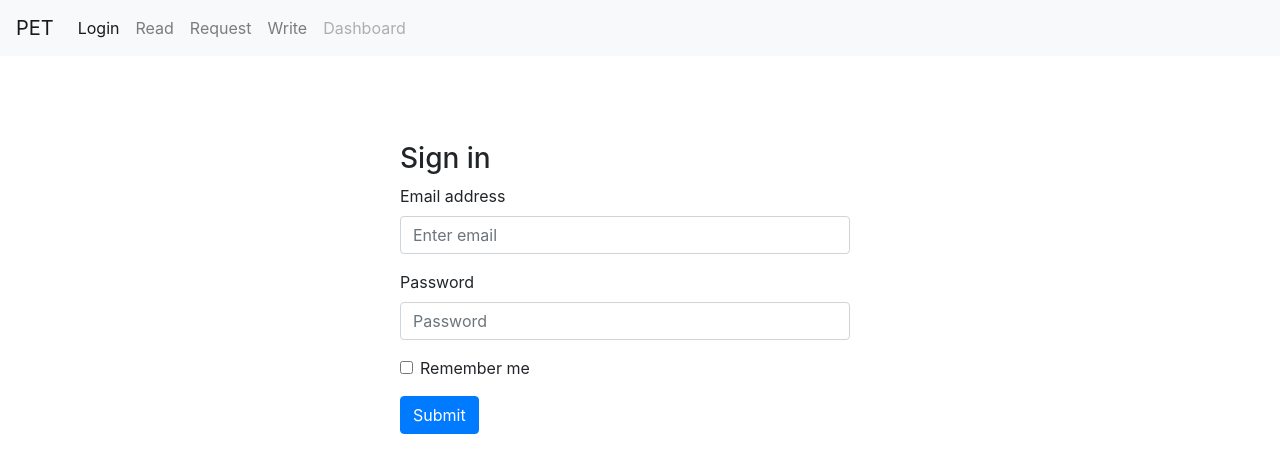
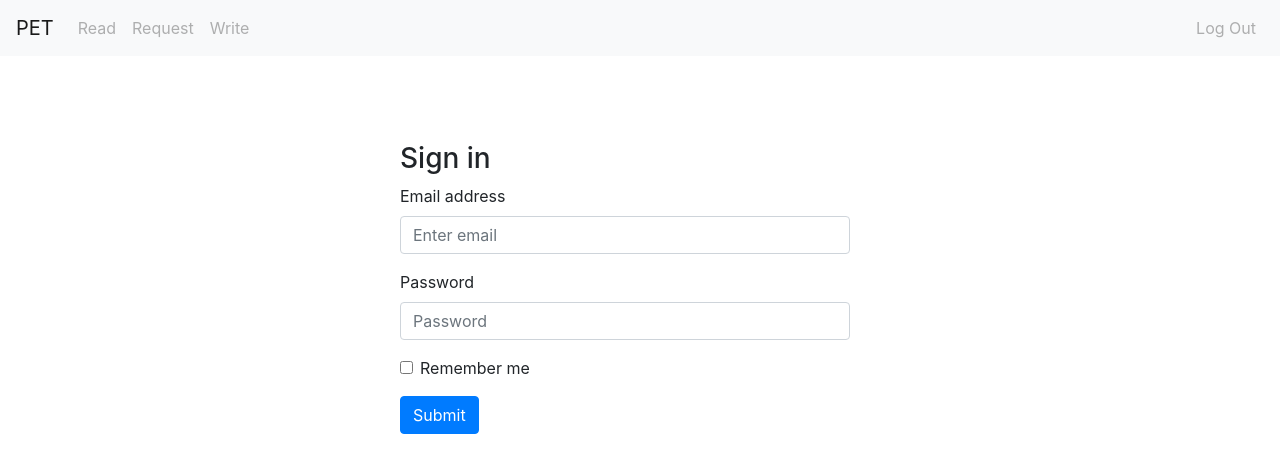
Before and after one commit to ryanmccarth/The-Farm-PET, a React (Create React App) app in the folder pet-client/: page / in a window 1280 px wide. Shown: the top 472 px of the page. Built offline with nearby package versions, Linux system fonts and the light colour scheme.

Commit message:
Login dependent page navigation added

```diff
--- a/pet-client/src/App.js
+++ b/pet-client/src/App.js
@@ -3,21 +3,34 @@ import "./App.css";
 
 import Nav from "./Components/NavBar";
 import Cont from "./Components/Content";
+import session from "./session";
 
 class App extends Component {
   state = {
-    currentPage: "login"
+    currentPage: session.exists() ? "read" : "login",
+    session: session,
   };
 
-  updateContent = navDestination => {
+  updateContent = (navDestination) => {
     this.setState({ currentPage: navDestination });
+  };
+  updateSession = (session) => {
+    this.setState({ session: session });
   };
 
   render() {
     return (
       <React.Fragment>
-        <Nav page={this.state.currentPage} update={this.updateContent} />
-        <Cont page={this.state.currentPage} />
+        <Nav
+          page={this.state.currentPage}
+          updateContent={this.updateContent}
+          updateSession={this.updateSession}
+        />
+        <Cont
+          page={this.state.currentPage}
+          updateContent={this.updateContent}
+          updateSession={this.updateSession}
+        />
       </React.Fragment>
     );
   }
--- a/pet-client/src/Components/Content.jsx
+++ b/pet-client/src/Components/Content.jsx
@@ -8,7 +8,12 @@ import Write from "./WriteReviews";
 class Content extends Component {
   displayContent() {
     if (this.props.page === "login") {
-      return <Login />;
+      return (
+        <Login
+          updateSession={this.props.updateSession}
+          updateContent={this.props.updateContent}
+        />
+      );
     }
     if (this.props.page === "read") {
       return <Read />;
--- a/pet-client/src/Components/Login.jsx
+++ b/pet-client/src/Components/Login.jsx
@@ -9,8 +9,6 @@ import Button from "react-bootstrap/Button";
 import session from "../session";
 
 class Login extends Component {
-  state = {};
-
   async handleLogin(e) {
     e.preventDefault();
     const username = document.getElementById("email").value;
@@ -21,12 +19,12 @@ class Login extends Component {
       method: "POST",
       headers: {
         Accept: "application/json",
-        "Content-Type": "application/json"
+        "Content-Type": "application/json",
       },
       body: JSON.stringify({
         username: username,
-        password: password
-      })
+        password: password,
+      }),
     });
 
     let message, alertVariant;
@@ -47,6 +45,9 @@ class Login extends Component {
       }
       message = "Success! Your token is " + body.token + ".";
       alertVariant = "success";
+      this.props.updateSession(session);
+      this.props.updateContent("read");
+      return;
     }
 
     ReactDOM.render(
@@ -59,7 +60,7 @@ class Login extends Component {
     return (
       <Container className="login-container d-flex">
         <Container className="row justify-content-center align-self-center">
-          <Form id="login-form" onSubmit={this.handleLogin}>
+          <Form id="login-form" onSubmit={(e) => this.handleLogin(e)}>
             <h3>Sign in</h3>
 
             <Form.Group controlId="email">
--- a/pet-client/src/Components/NavBar.jsx
+++ b/pet-client/src/Components/NavBar.jsx
@@ -1,8 +1,14 @@
 import React, { Component } from "react";
+import session from "../session";
 
 class NavBar extends Component {
   pageHandler(page) {
-    this.props.update(page);
+    this.props.updateContent(page);
+  }
+  sessionLogout() {
+    session.delete();
+    this.props.updateSession(session);
+    this.props.updateContent("login");
   }
 
   render() {
@@ -25,26 +31,10 @@ class NavBar extends Component {
         <div className="collapse navbar-collapse" id="navbarSupportedContent">
           <ul className="navbar-nav mr-auto">
             <li
-              className={
-                "nav-item" + (this.props.page === "login" && " active")
-              }
-            >
-              <a
-                className="nav-link"
-                href="#top"
-                onClick={() => this.pageHandler("login")}
-              >
-                Login
-                {this.props.page === "login" && (
-                  <span className="sr-only">(current)</span>
-                )}
-              </a>
-            </li>
-            <li
               className={"nav-item" + (this.props.page === "read" && " active")}
             >
               <a
-                className="nav-link"
+                className={"nav-link" + (!session.exists() ? " disabled" : "")}
                 href="#top"
                 onClick={() => this.pageHandler("read")}
               >
@@ -60,7 +50,7 @@ class NavBar extends Component {
               }
             >
               <a
-                className="nav-link"
+                className={"nav-link" + (!session.exists() ? " disabled" : "")}
                 href="#top"
                 onClick={() => this.pageHandler("request")}
               >
@@ -76,7 +66,7 @@ class NavBar extends Component {
               }
             >
               <a
-                className="nav-link"
+                className={"nav-link" + (!session.exists() ? " disabled" : "")}
                 href="#top"
                 onClick={() => this.pageHandler("write")}
               >
@@ -86,9 +76,15 @@ class NavBar extends Component {
                 )}
               </a>
             </li>
+          </ul>
+          <ul className="navbar-nav navbar-right">
             <li className="nav-item">
-              <a href="#top" className="nav-link disabled">
-                Dashboard
+              <a
+                className={"nav-link" + (!session.exists() ? " disabled" : "")}
+                href="top"
+                onClick={() => this.sessionLogout()}
+              >
+                Log Out
               </a>
             </li>
           </ul>
```
